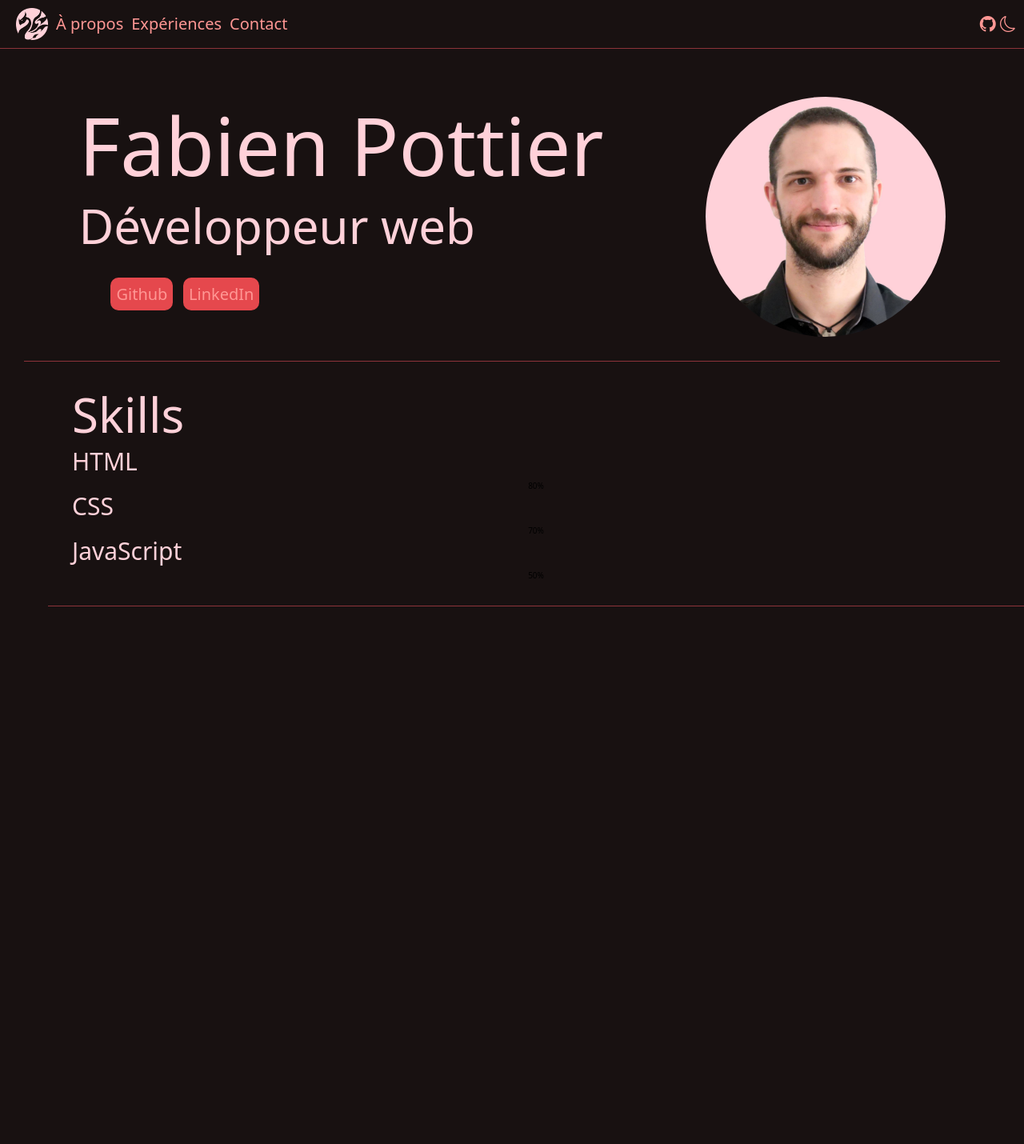
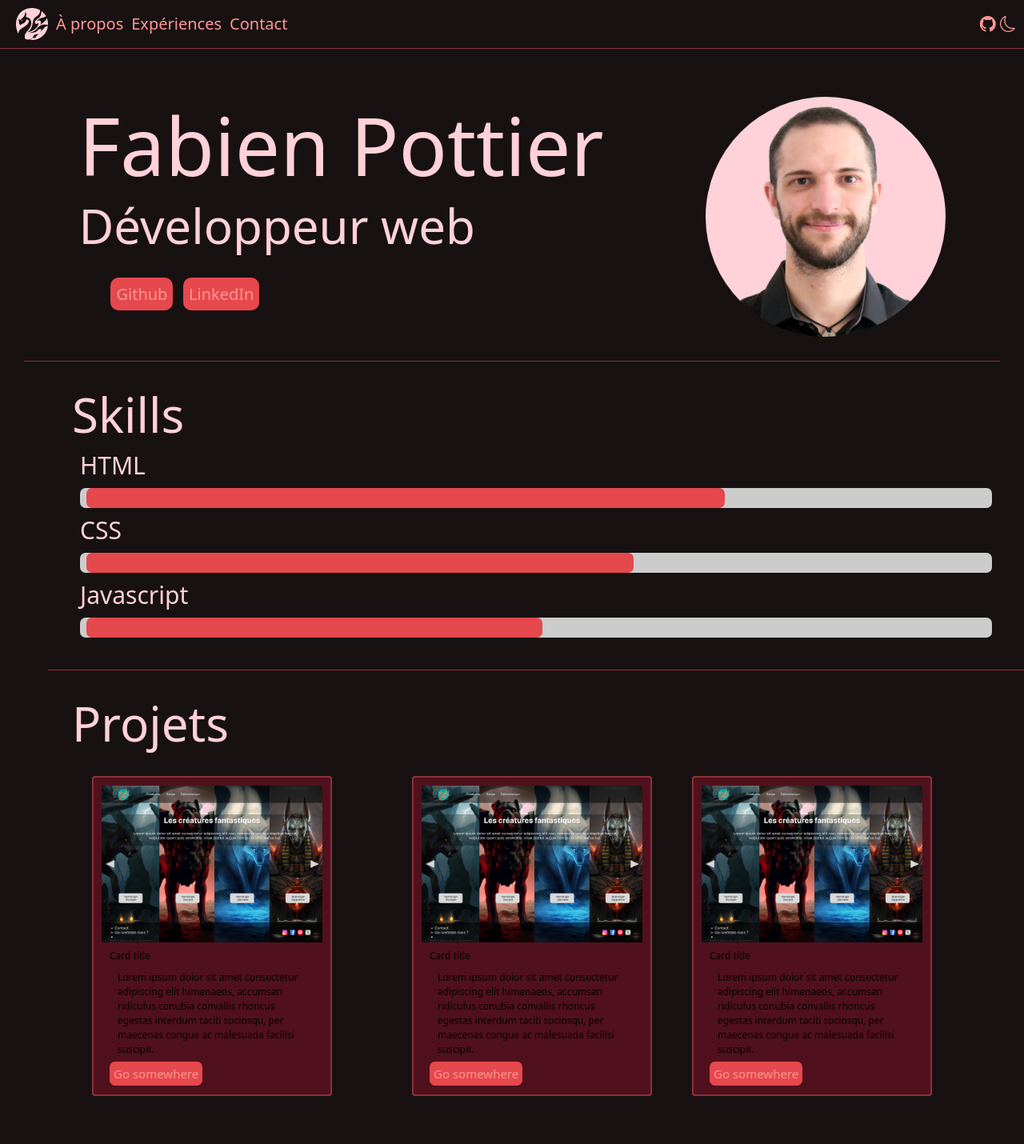
Before and after one commit to Grimneel/Portfolio_Fabien_Pottier, a PHP site: page / in a window 1280 px wide. Shown: the whole page at 80% size. Before the commit the page ends 758 px from the top, so only its background shows below. Run offline with PHP 8.4, Linux system fonts and the light colour scheme.

Commit message:
portfolio WIP

```diff
--- a/assets/css/style.css
+++ b/assets/css/style.css
@@ -14,6 +14,7 @@
     --tiltes-color: hsl(350, 100%, 91%);
     --ohter-text-color: hsl(2, 100%, 79%);
     --button-color: hsl(358, 75%, 59%);
+    --card-bg: hsl(348, 68%, 19%);
 }
 
 
@@ -39,6 +40,12 @@ h4 {
     font-size: 3rem;
     color: var(--tiltes-color);
 }
+
+h5 {
+    font-size: 1.5rem;
+    color: var(--tiltes-color);
+}
+
 /* **************************************** Style du HEADER **************************************** */
 
 nav {
@@ -86,35 +93,78 @@ a, i {
     padding-left: 10px;
 }
 
+
+/* ******* ProgressBar ******* */
 .container {
-    height: 100vh;
-    display: flex;
-    align-items: start;
-    justify-content: start;
-    flex-direction: column;
-    background-color: white;
-
+    height: 25px;
+    background-color: #ccc;
+    position: relative;
+    border-radius: 7px;
 }
 
-.container .progress-container {
-    margin-bottom: 25px;
+.container .progress-bar-html {
+    position: absolute;
+    height: 100%;
+    background-color: var(--button-color);
+    border-radius: 7px;
+    animation: progress-animation-html 5s forwards;
 }
 
-/* .container .progress-container h4{
-    margin-bottom: 0 0 15px 15px;
-    letter-spacing: .5px;
-} */
-
-.container .progress-container .progress-bar {
-    position: relative;
-    width: 500px;
-    height: 30px;
-    border-radius: 30px;
-    background-color: white;
-    box-shadow: 3px 4px 5px 0px var(--tiltes-color);
-
+.container .progress-bar-css {
+    position: absolute;
+    height: 100%;
+    background-color: var(--button-color);
+    border-radius: 7px;
+    animation: progress-animation-css 5s forwards;
 }
 
-.container .progress-container .progress-bar span {
+.container .progress-bar-js {
+    position: absolute;
+    height: 100%;
+    background-color: var(--button-color);
+    border-radius: 7px;
+    animation: progress-animation-js 5s forwards;
+}
 
+@keyframes progress-animation-html {
+    0% {width: 0%;}
+    100%{width: 70%;}
 }
+
+@keyframes progress-animation-css {
+    0% {width: 0%;}
+    100%{width: 60%;}
+}
+
+@keyframes progress-animation-js {
+    0% {width: 0%;}
+    100%{width: 50%;}
+}
+
+/* *************** Style de la SECTION 3 *************** */
+
+/* ******* Cards ******* */
+
+.card {
+    background-color: var(--card-bg);
+    border: solid 2px #8c333a;
+    width: 300px;
+    height: 400px;
+    padding: 1rem;
+}
+
+.btn-card {
+    background-color: var(--button-color);
+    margin-top: 1rem;
+    padding: .5rem;
+    border-radius: 7px;
+    font-size: 1.5rem;
+}
+
+.card-title {
+    font-size: 1.2rem;
+}
+
+.card-text {
+    font-size: 1.2rem;
+}
--- a/index.html
+++ b/index.php
@@ -51,26 +51,67 @@
                     </div>
                 </div>
             </div>
+
             <div class="section2 p-5 mx-5">
                 <h3>Skills</h3>
-                <div class="progress-container">
-                    <h4>HTML</h4>
-                    <div class="progress-bar">
-                        <span data-width="80%">80%</span>
+                    <h4 class="m-3">HTML</h4>
+                    <div class="container m-3">
+                        <div class="progress-bar-html"></div>
+                    </div>
+                    <h4 class="m-3">CSS</h4>
+                    <div class="container m-3">
+                        <div class="progress-bar-css"></div>
+                    </div>
+                    <h4 class="m-3">Javascript</h4>
+                    <div class="container m-3">
+                        <div class="progress-bar-js"></div>
+                    </div>
+            </div>
+
+            <div class="section3 p-5 mx-5">
+                <h3 class="mb-5">Projets</h3>
+                <div class="card-container d-flex flex justify-content-around">
+                    <div class="card">
+                        <div class="front">
+                            <img src="assets/img/accueil_v2_Connecté.png" class="card-img-top" alt="Image d'un projet réaliser">
+                            <div class="card-body">
+                              <h5 class="card-title">Card title</h5>
+                              <p class="card-text m-3">Lorem ipsum dolor sit amet consectetur adipiscing elit himenaeos, accumsan ridiculus conubia convallis rhoncus egestas interdum taciti sociosqu, per maecenas congue ac malesuada facilisi suscipit.</p>
+                              <a href="#" class="btn-card">Go somewhere</a>
+                            </div>
+                        </div>
+                    </div>
+                    <div class="back">
+
+                    </div>
+
+                    <div class="card">
+                        <div class="front">
+                            <img src="assets/img/accueil_v2_Connecté.png" class="card-img-top" alt="Image d'un projet réaliser">
+                            <div class="card-body">
+                              <h5 class="card-title">Card title</h5>
+                              <p class="card-text m-3">Lorem ipsum dolor sit amet consectetur adipiscing elit himenaeos, accumsan ridiculus conubia convallis rhoncus egestas interdum taciti sociosqu, per maecenas congue ac malesuada facilisi suscipit.</p>
+                              <a href="#" class="btn-card">Go somewhere</a>
+                            </div>
+                        </div>
+                    </div>
+
+
+                    <div class="card">
+                        <div class="front">
+                            <img src="assets/img/accueil_v2_Connecté.png" class="card-img-top" alt="Image d'un projet réaliser">
+                            <div class="card-body">
+                              <h5 class="card-title">Card title</h5>
+                              <p class="card-text m-3">Lorem ipsum dolor sit amet consectetur adipiscing elit himenaeos, accumsan ridiculus conubia convallis rhoncus egestas interdum taciti sociosqu, per maecenas congue ac malesuada facilisi suscipit.</p>
+                              <a href="#" class="btn-card">Go somewhere</a>
+                            </div>
+                        </div>
                     </div>
                 </div>
-                <div class="progress-container">
-                    <h4>CSS</h4>
-                    <div class="progress-bar">
-                        <span data-width="70%">70%</span>
-                    </div>
-                </div>
-                <div class="progress-container">
-                    <h4>JavaScript</h4>
-                    <div class="progress-bar">
-                        <span data-width="50%">50%</span>
-                    </div>
-                </div>
+
+
+
+
             </div>
 
 
```
Also changed, not shown: about.html (deleted), about.php (added), assets/img/accueil_v2_Connecté.png (added), contact.html (deleted), contact.php (added), experiences.html (deleted), experiences.php (added).
